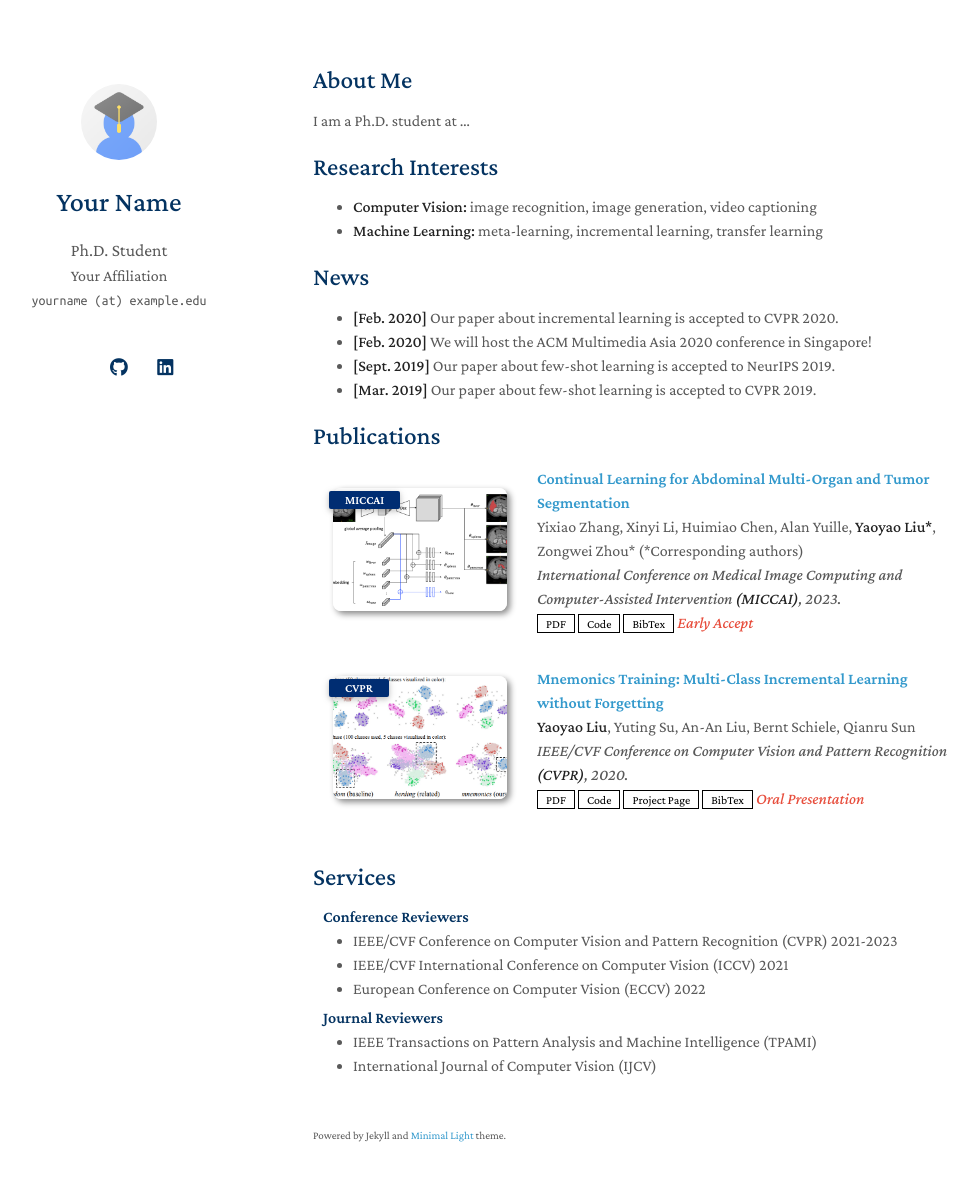
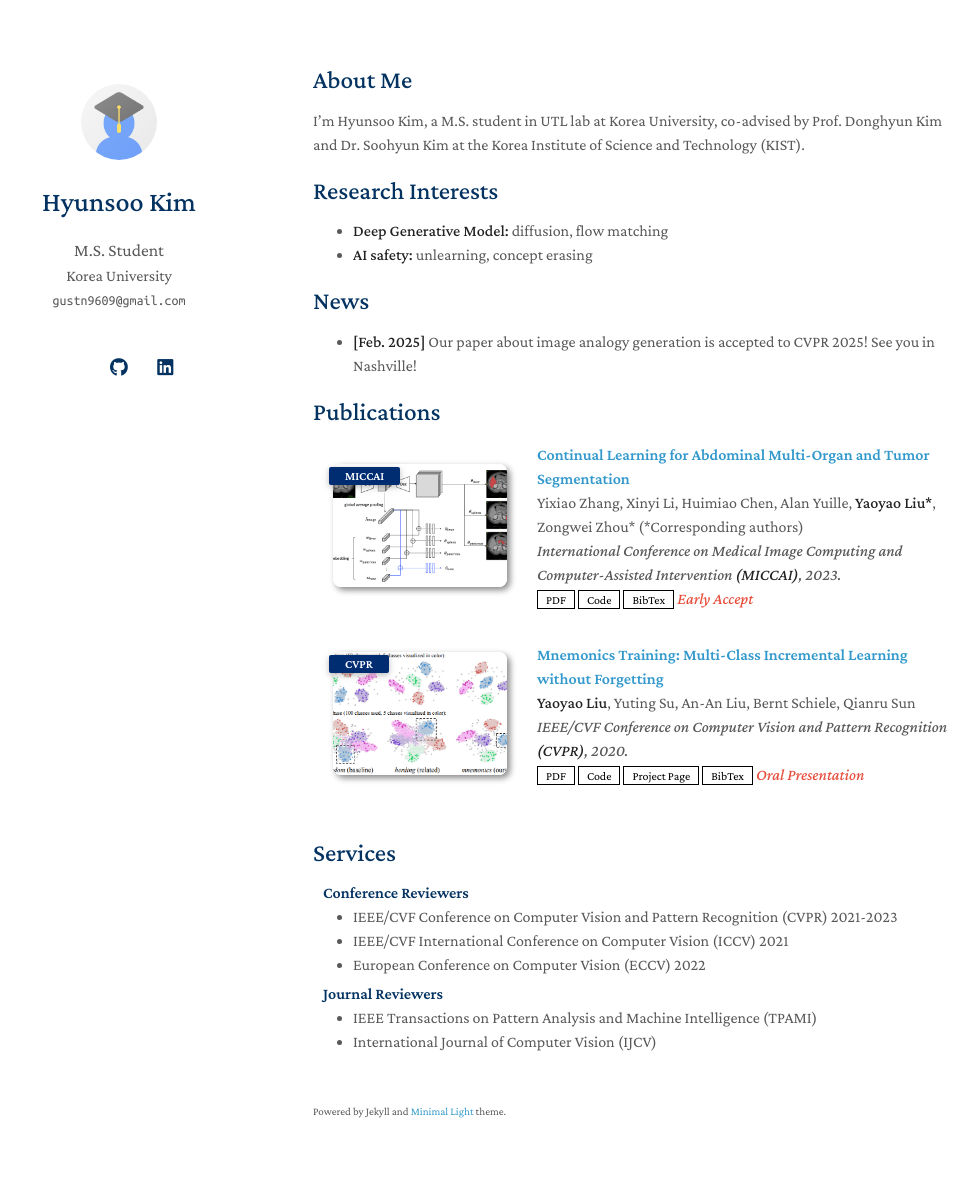
Before and after one commit to gustn9609/gustn9609.github.io, a Jekyll site: the page built from index.md, in a window 1280 px wide and 1216 px high. Shown: the top 1181 px of the window, without its empty margins (157-1135 px from the left). Built offline with Jekyll 4.4.1, drawn with Linux system fonts in a browser that asks for light colours; a style sheet for code colours, icons or effects is not loaded; our own code applies the rules of GitHub Pages for plain Markdown files.

Commit message:
update info in 250305

```diff
--- a/_config.yml
+++ b/_config.yml
@@ -1,8 +1,8 @@
 # Basic Information
-title: Your Name
-position: Ph.D. Student
-affiliation: Your Affiliation
-email: yourname (at) example.edu
+title: Hyunsoo Kim
+position: M.S. Student
+affiliation: Korea University
+email: gustn9609@gmail.com
 
 # Search Engine Optimization (SEO)
 # The following information is used to improve the website traffic from search engines, e.g., Google.
@@ -14,8 +14,8 @@ canonical: https://minimal-light-theme.yliu.me/
 # If you don't need one of them, you may delete the corresponding line.
 google_scholar: https://scholar.google.com/
 cv_link: assets/files/curriculum_vitae.pdf
-github_link: https://github.com/
-linkedin: https://www.linkedin.com/
+github_link: https://github.com/gustn9609
+linkedin: https://www.linkedin.com/in/%ED%98%84%EC%88%98-%EA%B9%80-b28a67202/
 twitter: https://twitter.com/
 
 # Images (e.g., your profile picture and your website's favicon)
--- a/index.md
+++ b/index.md
@@ -4,19 +4,16 @@ layout: homepage
 
 ## About Me
 
-I am a Ph.D. student at ...
+I'm Hyunsoo Kim, a M.S. student in UTL lab at Korea University, co-advised by Prof. Donghyun Kim and Dr. Soohyun Kim at the Korea Institute of Science and Technology (KIST).
 
 ## Research Interests
 
-- **Computer Vision:** image recognition, image generation, video captioning
-- **Machine Learning:** meta-learning, incremental learning, transfer learning
+- **Deep Generative Model:** diffusion, flow matching
+- **AI safety:** unlearning, concept erasing
 
 ## News
 
-- **[Feb. 2020]** Our paper about incremental learning is accepted to CVPR 2020.
-- **[Feb. 2020]** We will host the ACM Multimedia Asia 2020 conference in Singapore!
-- **[Sept. 2019]** Our paper about few-shot learning is accepted to NeurIPS 2019.
-- **[Mar. 2019]** Our paper about few-shot learning is accepted to CVPR 2019.
+- **[Feb. 2025]** Our paper about image analogy generation is accepted to CVPR 2025! See you in Nashville!
 
 {% include_relative _includes/publications.md %}
 
```
